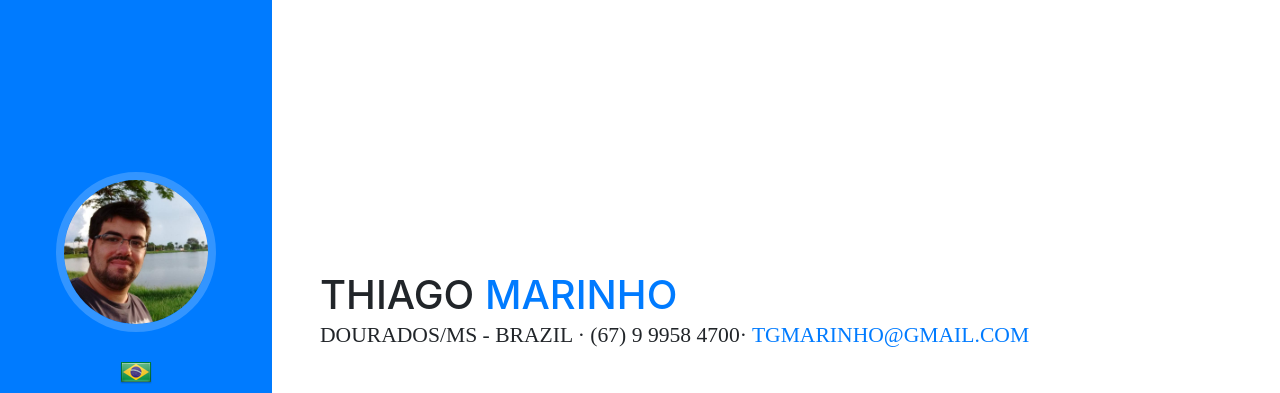
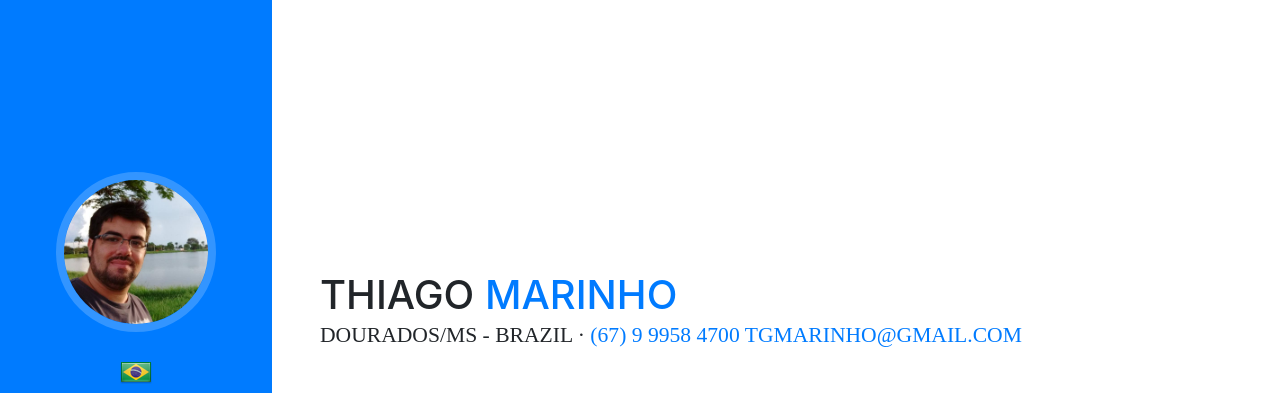
Before and after one commit to tgmarinho/resume, a website with bundled scripts: page index.html in a window 1280 px wide. Shown: the top 393 px of the page. Built offline with nearby package versions, Linux system fonts and the light colour scheme; a web font is replaced by a local one.

Commit message:
adding direct link to msg in whatsapp

```diff
--- a/index.html
+++ b/index.html
@@ -111,7 +111,7 @@
           <h1 class="mb-0">Thiago
             <span class="text-primary">Marinho</span>
           </h1>
-          <div class="subheading mb-5">Dourados/MS - Brazil · (67) 9 9958 4700·
+          <div class="subheading mb-5">Dourados/MS - Brazil · <a href="https://api.whatsapp.com/send?phone=5567999584700&text=Hi%20Thiago,%20how%20are%20you?">(67) 9 9958 4700</a>
             <a href="mailto:tgmarinho@gmail.com">tgmarinho@gmail.com</a>
           </div>
           <p class="mb-5">I am passionate Software Developer, with experience Java Web, enthusiatic Javascript, Meteor, Node, React and PWA.</p>
```
Also changed, not shown: index-pt_br.html (+1 -1 lines).
